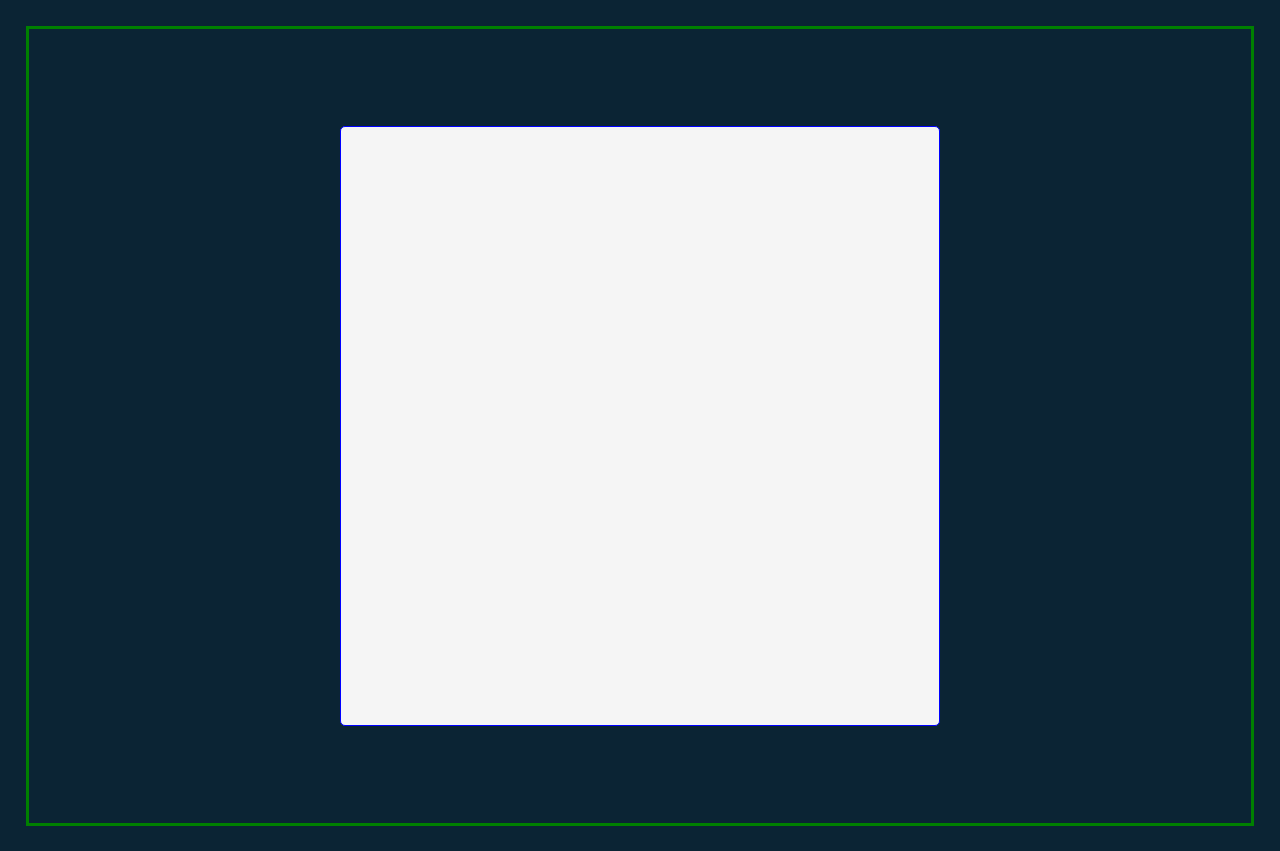
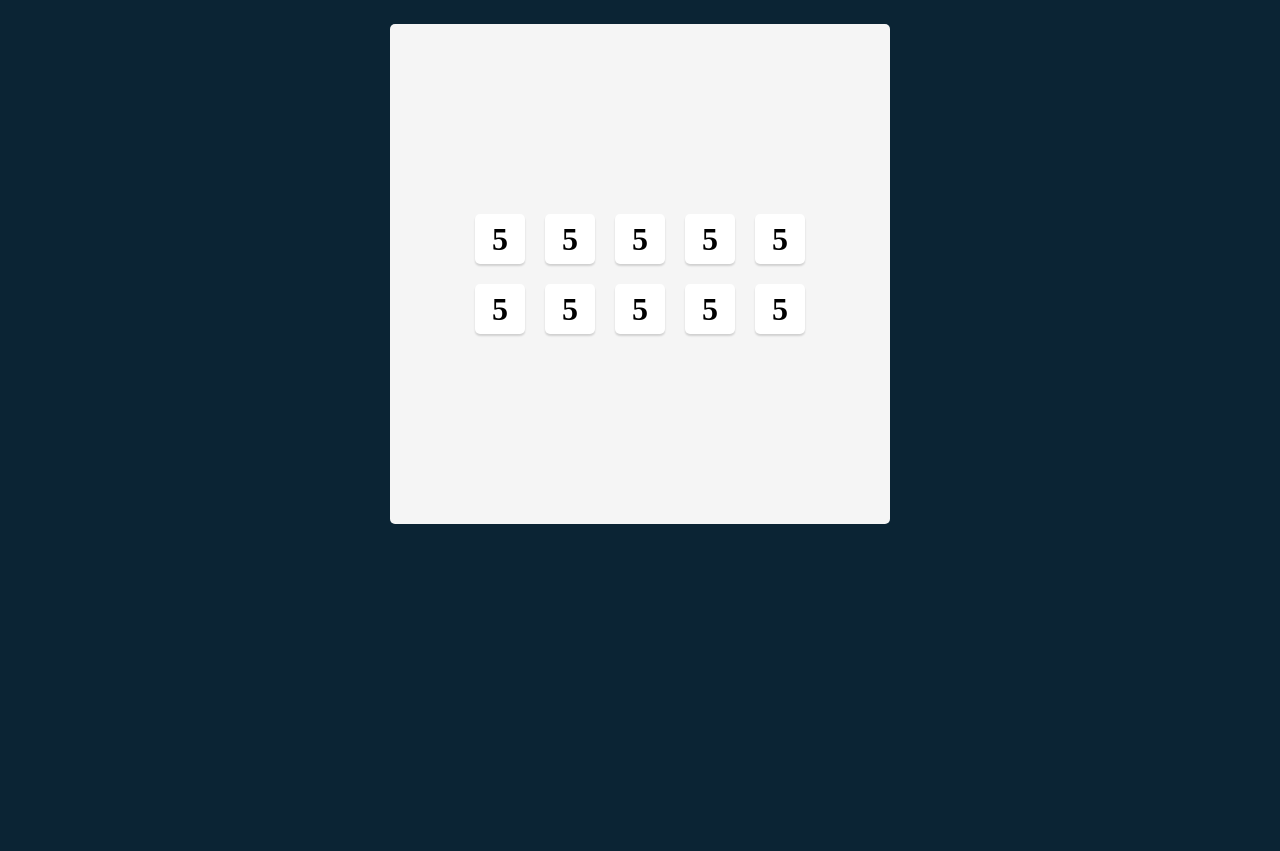
Before and after one commit to denineguy/Tenzies, a React (Vite) app: page / in a window 1280 px wide. After the commit the page ends 800 px from the top, so only its background shows below. Built offline with nearby package versions, Linux system fonts and the light colour scheme.

Commit message:
adding die components

```diff
--- a/src/App.jsx
+++ b/src/App.jsx
@@ -1,10 +1,24 @@
 import React from 'react'
+import Die from './Die'
 
 
 export default function App() {
+  const value = Math.floor(Math.random() * 6) + 1
   return (
     <div>
         <main>
+            <div className="die--container">
+                <Die value={value}/>
+                <Die value={value}/>
+                <Die value={value}/>
+                <Die value={value}/>
+                <Die value={value}/>
+                <Die value={value}/>
+                <Die value={value}/>
+                <Die value={value}/>
+                <Die value={value}/>
+                <Die value={value}/>
+            </div>
         </main>
     </div>
   )
--- /dev/null
+++ b/src/Die.jsx
@@ -0,0 +1,9 @@
+import React from "react"
+
+export default function Die(props) {
+    return(
+        <div className="die--face">
+            <h2 className="die--num">{props.value}</h2>
+        </div>
+    )
+}
--- a/src/index.css
+++ b/src/index.css
@@ -3,21 +3,51 @@
 }
 
 body {
+  margin: 0;
   background-color: #0B2434;
+  padding: 20px;
   display: flex;
-  /* flex-direction: column; */
+  flex-direction: column;
   justify-content: center;
   align-items: center;
-  height: 800px;
-  border: 3px solid green;
-  margin: 2%;
+  padding: 1.5rem;
 }
 
 main {
   background-color: #F5F5F5;
-  height: 600px;
+  height: 500px;
+  width: 500px;
   border-radius: 5px;
-  border: 1px solid blue;
+  display: flex;
+  flex-direction: column;
+  justify-content: center;
+  align-items: center;
+}
+
+
+
+.die--face {
+  width: 50px;
+  height: 50px;
+  border-radius: 5px;
+  box-shadow: 0px 2px 2px rgba(0, 0, 0, 0.15);
+  display: flex;
+  justify-content: center;
+  align-content: center;
+  cursor: pointer;
+  background-color: #FFFFFF;
+}
+
+.die--num {
+  font-size: 2rem;
+  line-height: 50px;
   margin: 0;
-  width: 600px;
 }
+
+.die--container {
+display: grid;
+grid-template-columns: auto auto auto auto auto;
+grid-column-gap: 20px;
+grid-row-gap: 20px;
+padding: 25px;
+}
```
